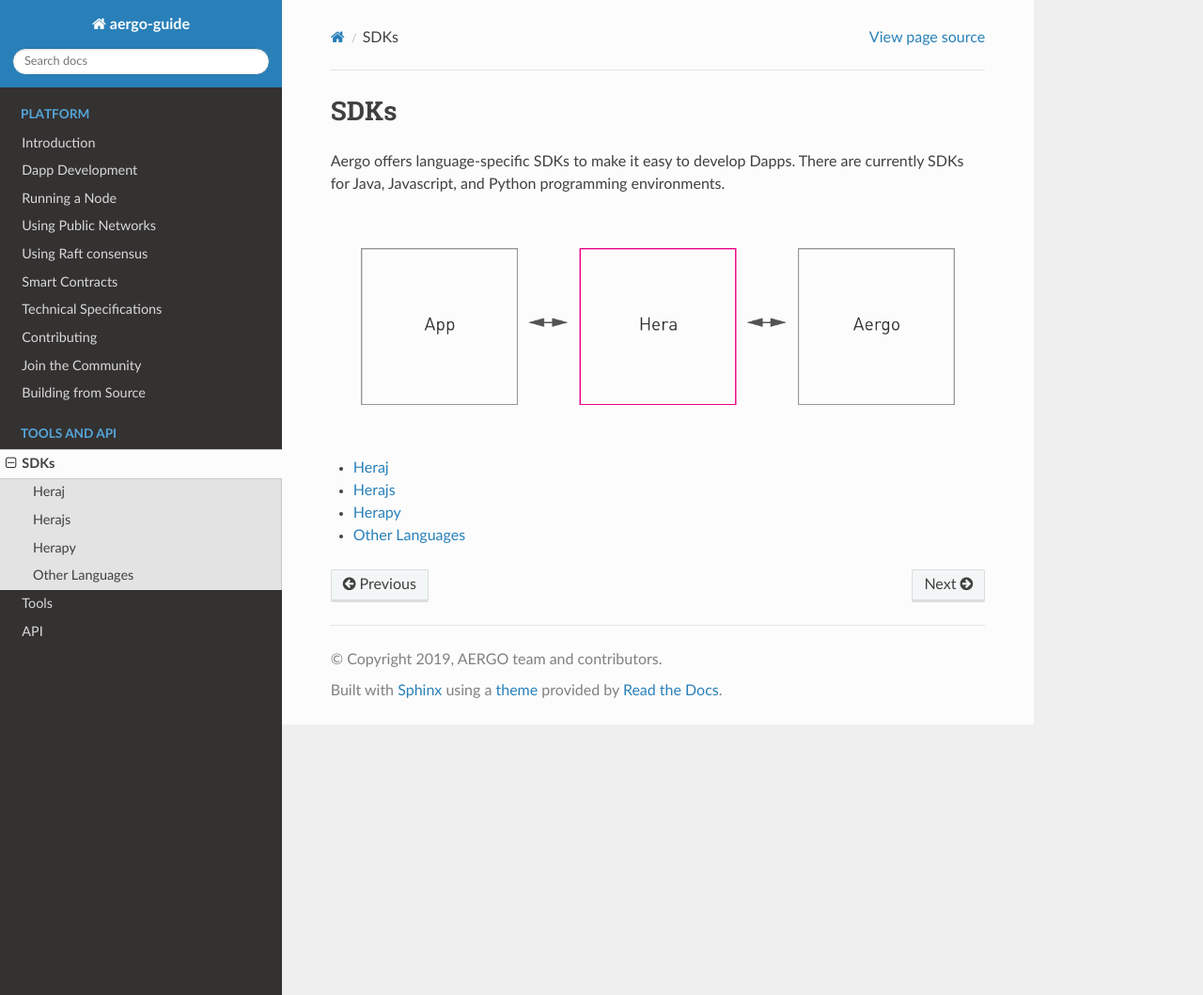
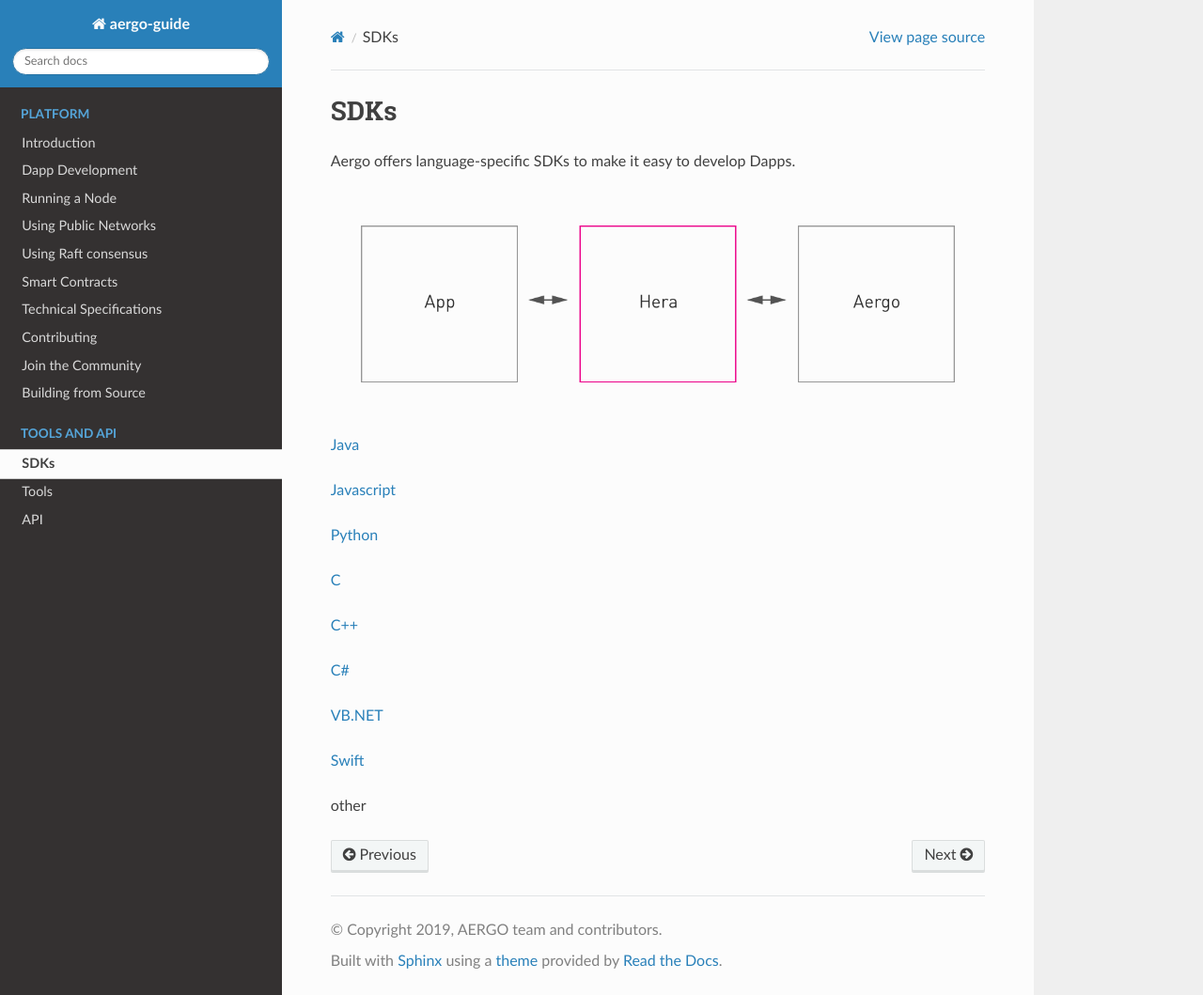
Before and after one commit to aergoio/guide, a Sphinx documentation site: the page built from source/sdks/index.rst, in a window 1280 px wide and 1059 px high. Shown: the whole window at 94% size. Built offline with Sphinx 7.4.7 and the Read the Docs theme 2.0.0, drawn with Linux system fonts in a browser that asks for light colours.

Commit message:
add other programming languages

```diff
--- a/source/sdks/index.rst
+++ b/source/sdks/index.rst
@@ -2,14 +2,26 @@
 ====
 
 Aergo offers language-specific SDKs to make it easy to develop Dapps.
-There are currently SDKs for Java, Javascript, and Python programming environments.
 
 .. image:: dapp-overview.png
 
 .. toctree::
    :maxdepth: 2
 
-   heraj
-   herajs
-   herapy
-   other
+`Java <https://github.com/aergoio/heraj/wiki>`_
+
+`Javascript <https://herajs.readthedocs.io/>`_
+
+`Python <https://aergo-herapy.readthedocs.io/>`_
+
+`C <https://github.com/aergoio/libaergo/>`_
+
+`C++ <https://github.com/aergoio/libaergo/>`_
+
+`C# <https://github.com/aergoio/libaergo/>`_
+
+`VB.NET <https://github.com/aergoio/libaergo/>`_
+
+`Swift <https://github.com/aergoio/libaergo/>`_
+
+other
```
